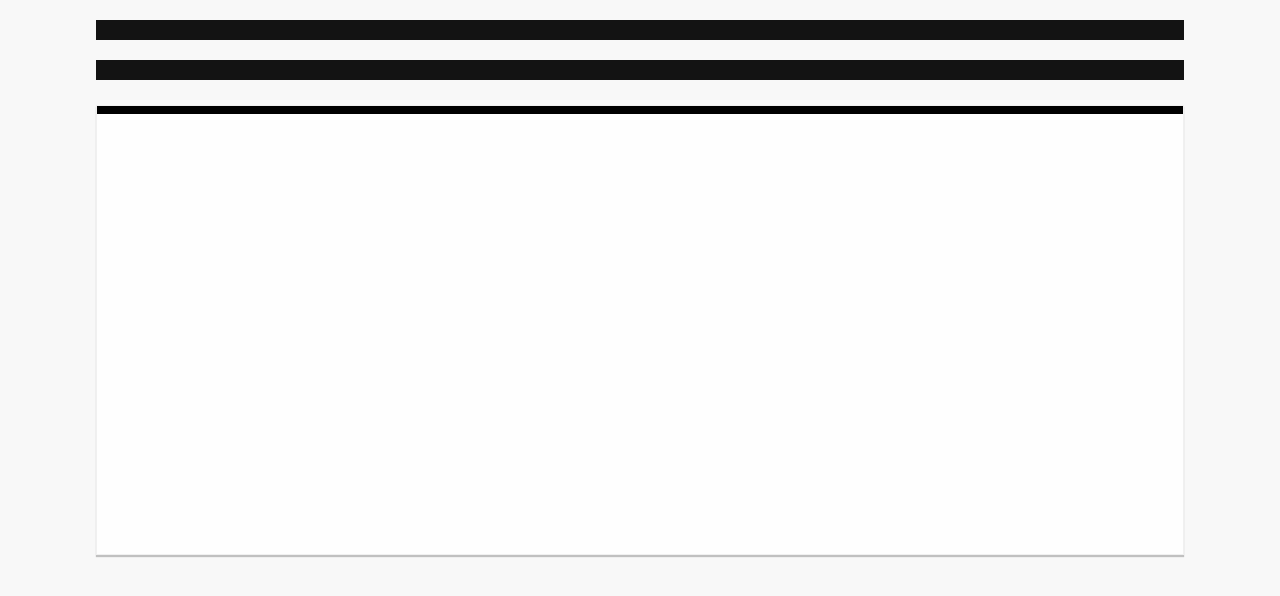
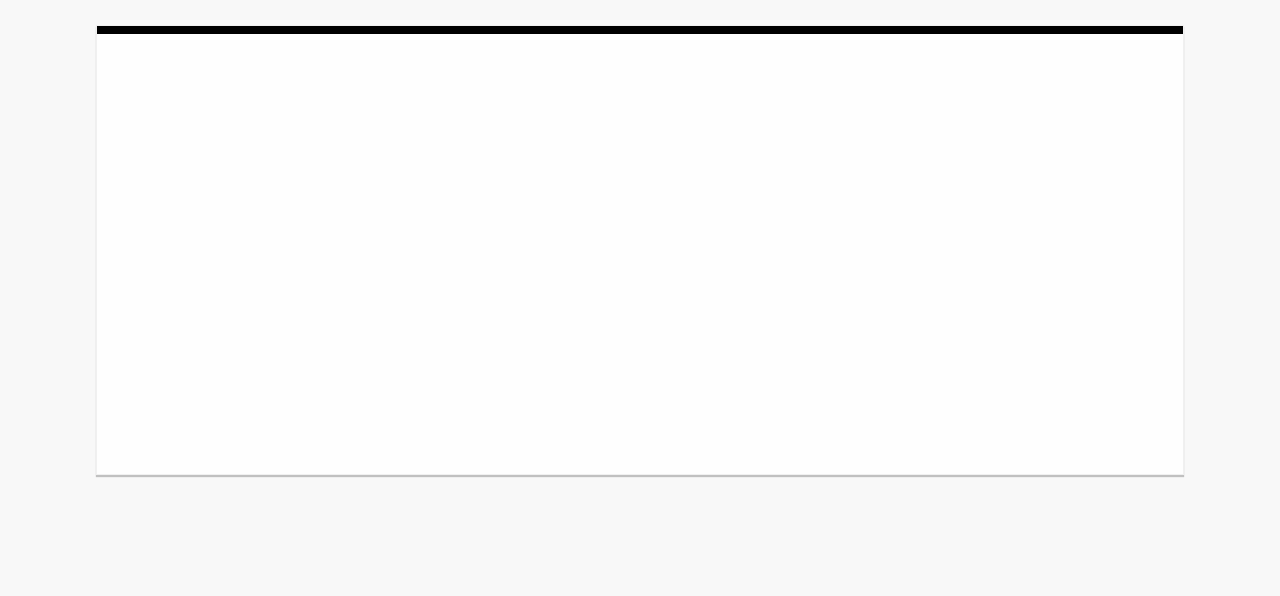
Before and after one commit to ryanpoplin/backbone-animation-project, a plain HTML site: page app/index.html in a window 1280 px wide. Drawn offline with Linux system fonts and the light colour scheme.

Commit message:
Why more complex than apps...

```diff
--- a/app/css/main.css
+++ b/app/css/main.css
@@ -59,17 +59,6 @@ table {
     font-family: 'Open Sans', sans-serif;
 }
 
-div.test-style {
-	width: 85%;
-	height: 20px;
-	background-color: #131313;
-	margin: 20px auto;
-}
-
-div#main {
-	background-color: #f8f8f8;
-}
-
 canvas#primary-backbone-canvas {
 	width: 85%;
 	background-color: #fefefe;
```
